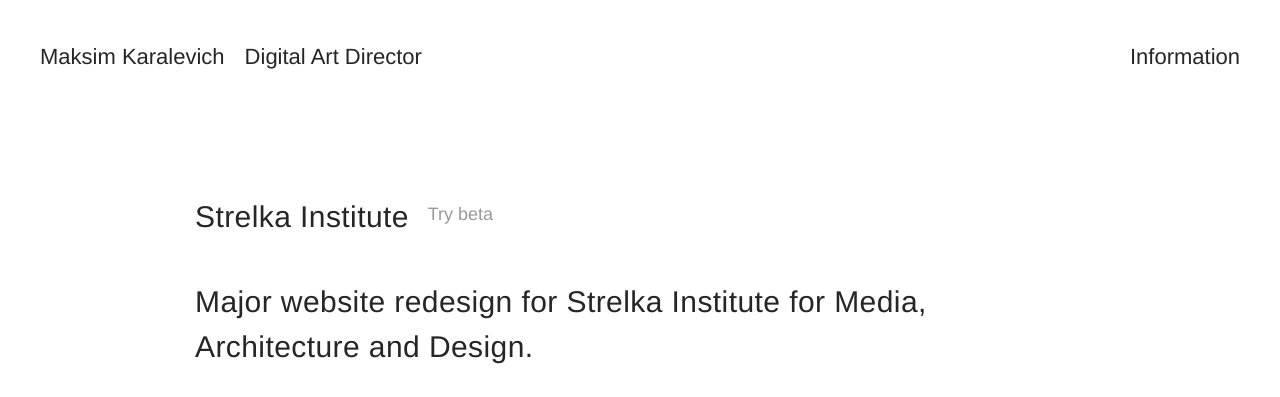
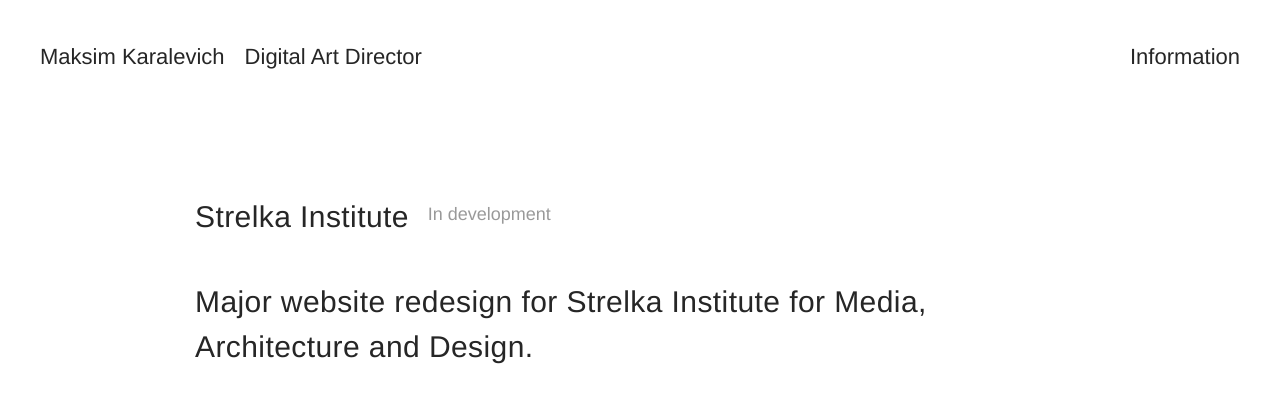
Before and after one commit to exah/karalevich-com, a Jekyll site: the page built from _posts/1990-01-10-strelka-com.html, in a window 1280 px wide. Shown: the top 397 px of the page. Built offline with Jekyll 4.4.1, drawn with Linux system fonts in a browser that asks for light colours.

Commit message:
Add a case

```diff
--- a/Gemfile
+++ b/Gemfile
@@ -1,6 +1,7 @@
 source 'https://rubygems.org'
 
 gem 'jekyll', '3.1.6'
+gem 'thin'
 
 group :jekyll_plugins do
 	gem 'octopress-autoprefixer'
--- /dev/null
+++ b/_posts/1990-01-10-strelka-com.html
@@ -0,0 +1,347 @@
+---
+layout: post
+title:  "Strelka Institute"
+permalink: "strelka-com"
+preview: "/images/strelka-com/cover-r43.jpg"
+description: "Website redesign for Strelka Institute for Media, Architecture and Design."
+caption: "Website redesign of the school"
+tags: ['2018', 'ux', 'ui', 'product', 'visual design']
+
+production: "
+	2018, Strelka Studio.
+"
+role: "Digital art direction, UX prototyping, user interface, visual design, interactive design"
+links: "—"
+
+---
+
+
+<!-- INTRO -->
+
+<div class="row-start row-clear-desktop-sm row-clear-mobile">
+	<div class="col-2"></div>
+
+	<div class="row-start row-to-column row-clear-desktop-sm row-clear-mobile margin-t-6x">
+		<div class="col-10 row-clear-desktop-sm row-clear-mobile">
+			<p class="margin-b-2x">Strelka Institute <span style="vertical-align: 0.4em" class="a-no-line button text-small caption text-black40 margin-l-05x">In development</span></p>
+			<p class="text-thin">
+				Major website redesign for Strelka Institute for Media, Architecture and Design.
+			</p>
+		</div>
+
+<!-- PROJECT CREDIT -->
+
+		{% include credits.html %}
+
+	</div>
+</div>
+
+
+<!-- CONTENT -->
+
+<div class="row-center margin-t-6x">
+	<div class="col-big">
+		<div class="ratio-wrap ratio-32">
+			<img src="https://www.dropbox.com/s/y8mkk0sc0v1fj1h/photo-r32.jpg?raw=1">
+		</div>
+		<p class="text-small text-thin text-center margin-t-05x">
+			Fasade © Strelka Institute
+		</p>
+	</div>
+</div>
+
+<div class="row-start row-clear-desktop-sm row-clear-mobile margin-t-6x">
+	<div class="col-2"></div>
+	<div class="col-10">
+		<p class="text-small margin-b-1x">Client</p>
+		<p class="text-thin">
+			Strelka Institute for Media, Architecture and Design, consistently rated as one of the top 100 architecture schools in the world by Domus magazine since its founding in 2009.
+			Among the many leading authorities in the fields of architecture and urbanism that direct the school’s educational programme are Rem Koolhaas, Reinier De Graaf and Benjamin H. Bratton.
+		</p>
+	</div>
+</div>
+
+<div class="row-start row-clear-desktop-sm row-clear-mobile margin-t-6x">
+	<div class="col-2"></div>
+	<div class="col-6">
+		<p class="text-small margin-b-1x">Overview</p>
+		<p class="text-small margin-r-1x margin-b-4x">
+			As Strelka is constantly changing and the scope of the content it is producing is expanding, the Instituteʼs main website should follow its growth.
+		</p>
+	</div>
+	<div class="col-1"></div>
+	<div class="col-6">
+		<p class="text-small margin-b-1x">Redesign</p>
+		<p class="margin-b-05x text-small padding-r-1x">
+			After research and analysis of user interaction the following key aspects to be addressed were outlined:
+		</p>
+		<ul class="text-small unordered-list">
+			<li>Present up-to-date information on the activities</li>
+			<li>Make the structure scalable</li>
+			<li>Add interaction between the sections/content</li>
+		</ul>
+	</div>
+</div>
+
+<div class="row-center margin-t-8x">
+	<div class="col-12 row-to-column">
+		<div class="ratio-wrap ratio-169">
+			<iframe src="https://player.vimeo.com/video/273722380?" frameborder="0" webkitallowfullscreen mozallowfullscreen allowfullscreen></iframe>
+		</div>
+		<p class="text-small text-thin text-center margin-t-05x">Design overview
+		</p>
+	</div>
+</div>
+
+<div class="row-start row-clear-desktop-sm row-clear-mobile margin-t-6x">
+	<div class="col-2"></div>
+	<div class="col-10">
+		<p class="text-small margin-b-1x">Solutions</p>
+		<p class="margin-b-1x text-thin padding-r-1x">
+			All design decisions were aimed at improving the relationship between the content, its sorting and filtering, as well as display options.
+		</p>
+		<ol class="text-small ordered-list">
+			<a href="#feed"><li>Feed</li></a>
+			<a href="#tag-system"><li>Tag system</li></a>
+			<a href="#focused-content-viewing"><li>Focused content viewing</li></a>
+			<a href="#content-viewing-options"><li>Content viewing options</li></a>
+			<a href="#adaptive-web"><li>Adaptive web</li></a>
+		</ol>
+	</div>
+	<div class="col-2"></div>
+</div>
+
+<div class="row-start row-clear-desktop-sm row-clear-mobile margin-t-2x">
+	<div class="col-2"></div>
+	<div class="col-12">
+	<div class="elem-bottom-line margin-t-4x"></div>
+	</div>
+	<div class="col-2"></div>
+</div>
+
+
+<div id="feed"></div>
+
+
+<div class="row-start row-clear-desktop-sm row-clear-mobile margin-t-8x">
+	<div class="col-2"></div>
+	<div class="col-6">
+		<p class="text-small caption text-uppercase margin-b-1x">1. Feed</p>
+		<p class="text-small margin-r-1x">
+			Each department of the Institute has a website section with a feed which consists of blocks. The main page of the website shows updates from all the various sections using the same blocks.
+		</p>
+	</div>
+	<div class="col-1"></div>
+	<div class="col-6">
+		<p class="text-small caption text-uppercase margin-b-1x"> </p>
+		<p class="margin-b-05x text-small padding-r-1x">
+			With feed moderation you can shift user’s focus to the information that is most relevant during a particular period: in the Summer—to list ongoing activities and events, in the Winter—to present research outcomes and announce admission process; to promote books and sponsors, etc.
+		</p>
+	</div>
+</div>
+
+<div class="row-center margin-t-4x">
+	<div class="col-big">
+		<div class="ratio-wrap ratio-45">
+			<img class="lazy" data-src="https://www.dropbox.com/s/b1hsxeczrue8bf5/feed-r45.jpg?raw=1">
+		</div>
+		<p class="text-small text-thin text-center margin-t-05x">
+			Index feed
+		</p>
+	</div>
+</div>
+
+<div class="row-between row-clear-desktop-sm row-clear-mobile padding-l-4x padding-r-4x margin-t-6x">
+	<div class="col-big margin-r-2x margin-b-4x">
+		<div class="ratio-wrap ratio-11">
+			<img class="lazy" data-src="https://www.dropbox.com/s/4j3dd85pockqqmh/feeds-1-r11.jpg?raw=1">
+		</div>
+		<p class="text-small text-thin text-center margin-t-05x">Promoting Education sections</p>
+	</div>
+	<div class="col-big">
+	<div class="ratio-wrap ratio-11">
+		<img class="lazy" data-src="https://www.dropbox.com/s/e66nmoir8k6l6gt/feeds-2-r11.jpg?raw=1">
+	</div>
+	<p class="text-small text-thin text-center margin-t-05x">Promoting articles and events</p>
+	</div>
+</div>
+
+<div class="row-start row-clear-desktop-sm row-clear-mobile margin-t-4x">
+	<div class="col-2"></div>
+	<div class="col-10">
+		<p class="text-thin margin-b-1x">
+			There are 3 types of blocks, each of them with a specific functionality: <i>Hero</i> for featured articles, <i>Medium</i> for interactive special and service blocks, <i>Standard</i> for everything else.
+		</p>
+	</div>
+	<div class="col-2"></div>
+</div>
+
+<div class="row-center margin-t-6x">
+	<div class="col-big">
+		<div class="ratio-wrap ratio-32">
+			<img src="https://www.dropbox.com/s/ciqouoc2jzjorfl/blocks-r32.jpg?raw=1">
+		</div>
+		<p class="text-small text-thin text-center margin-t-05x">
+			Various types of blocks of Index
+		</p>
+	</div>
+</div>
+
+
+<div id="focused-content-viewing"></div>
+
+
+<div class="row-start row-clear-desktop-sm row-clear-mobile margin-t-8x">
+	<div class="col-2"></div>
+	<div class="col-6">
+		<p class="text-small caption text-uppercase margin-b-1x">2. Focused content viewing</p>
+		<p class="text-small margin-r-1x">
+			The hierarchy of some sections has up to 4 levels. In order to focus user’s attention on the content and cut less relevant information, the layer system was used.
+		</p>
+	</div>
+	<div class="col-1"></div>
+	<div class="col-6">
+		<p class="text-small caption text-uppercase margin-b-1x"> </p>
+		<p class="margin-b-05x text-small padding-r-1x">
+			<i>Layer 1</i>—sections and subsections.<br><i>Layer 2</i>—content pages: articles, events, books, programmes, etc.
+		</p>
+	</div>
+</div>
+
+<div class="row-center margin-t-4x">
+	<div class="col-big">
+		<div class="ratio-wrap ratio-169">
+			<img class="lazy" data-src="https://www.dropbox.com/s/c55ir6mvc93r304/content_pages-r169.jpg?raw=1">
+		</div>
+		<p class="text-small text-thin text-center margin-t-05x">
+			Content pages of Education, Press and Events sections
+		</p>
+	</div>
+</div>
+
+
+<div id="tag-system"></div>
+
+
+<div class="row-start row-clear-desktop-sm row-clear-mobile margin-t-8x">
+	<div class="col-2"></div>
+	<div class="col-6">
+		<p class="text-small caption text-uppercase margin-b-1x">3. Tag system</p>
+		<p class="text-small margin-r-1x">
+			Previous clustering of content based on themes was replaced by tag function which allows to scale the system and search easily.
+		</p>
+	</div>
+	<div class="col-1"></div>
+	<div class="col-6">
+		<p class="text-small caption text-uppercase margin-b-1x"> </p>
+		<p class="margin-b-05x text-small padding-r-1x">
+			There are main tags, special tags (for sponsored events, or a special series), as well as content tags—all of them work the same way. When the user filters content by using a tag, s/he sees a page with a dynamic header depending on the query.
+		</p>
+	</div>
+</div>
+
+
+<div class="row-between row-clear-desktop-sm row-clear-mobile margin-t-6x">
+	<div class="col-big margin-r-1x margin-b-4x">
+		<div class="row-to-column">
+			<div class="ratio-wrap ratio-53 elem-border-black05">
+				<video poster="https://www.dropbox.com/s/rd0mr4qjf2yqe08/tag_system-poster-r53.jpg?raw=1" src="/images/strelka-com/tag_system-r53.mp4" type="video" autoplay loop muted playsinline></video>
+			</div>
+			<p class="text-small text-thin text-center margin-t-05x">Selecting main tags</p>
+		</div>
+	</div>
+	<div class="col-big">
+		<div class="row-to-column">
+			<div class="ratio-wrap ratio-53 elem-border-black05">
+				<img class="lazy" data-src="https://www.dropbox.com/s/lxq1qijiy51vzrk/special_tag-r53.jpg?raw=1">
+			</div>
+			<p class="text-small text-thin text-center margin-t-05x">Special tag</p>
+		</div>
+	</div>
+</div>
+
+
+<div id="content-viewing-options"></div>
+
+
+<div class="row-start row-clear-desktop-sm row-clear-mobile margin-t-8x">
+	<div class="col-2"></div>
+	<div class="col-6">
+		<p class="text-small caption text-uppercase margin-b-1x">4. Content viewing options</p>
+		<p class="text-small margin-r-1x">
+			Alternative viewing of the sections allows to display detailed information on the content and provide additional functionality without complicating the UI.
+		</p>
+	</div>
+	<div class="col-1"></div>
+	<div class="col-6">
+		<p class="text-small caption text-uppercase margin-b-1x"> </p>
+		<p class="margin-b-05x text-small padding-r-1x">
+			<i>View 1</i>—focuses on the featured content and provides related information.<br><i>View 2</i>—provides detailed information about the content and/or chronological order.
+		</p>
+	</div>
+</div>
+
+
+<div class="row-between row-clear-desktop-sm row-clear-mobile margin-t-6x">
+	<div class="col-big margin-r-1x margin-b-4x">
+		<div class="row-to-column">
+			<div class="ratio-wrap ratio-54 elem-border-black05">
+				<img class="lazy" data-src="https://www.dropbox.com/s/afotk3mv8lllk3f/education-view-01-r54.jpg?raw=1">
+				<img class="elem-show-hide-loop elem-opacity--0 elem-transition--02 lazy"data-src="https://www.dropbox.com/s/rn04bsfyddsb4k8/education-view-02-r54.jpg?raw=1">
+			</div>
+			<p class="text-small text-thin text-center margin-t-05x">Students</p>
+		</div>
+	</div>
+	<div class="col-big">
+		<div class="row-to-column">
+			<div class="ratio-wrap ratio-54 elem-border-black05">
+				<img class="lazy" data-src="https://www.dropbox.com/s/4al8pu8wc9a5sik/books-view-01-r54.jpg?raw=1">
+				<img class="elem-show-hide-loop elem-opacity--0 elem-transition--02 lazy" data-src="https://www.dropbox.com/s/7njxqmz5n6yv0ht/books-view-02-r54.jpg?raw=1">
+			</div>
+			<p class="text-small text-thin text-center margin-t-05x">Books</p>
+		</div>
+	</div>
+</div>
+
+
+<div id="adaptive-web"></div>
+
+
+<div class="row-start row-clear-desktop-sm row-clear-mobile margin-t-8x">
+	<div class="col-2"></div>
+	<div class="col-6">
+		<p class="text-small caption text-uppercase margin-b-1x">5. Adaptive web</p>
+		<p class="text-small margin-r-1x">
+			Mobile version provides compact information display and addition of format-relevant functions.
+		</p>
+	</div>
+	<div class="col-1"></div>
+	<div class="col-6">
+		<p class="text-small caption text-uppercase margin-b-1x"> </p>
+		<p class="margin-b-05x text-small padding-r-1x">
+			Some of them are fast event registration, quick sharing on social media, contacting the Institute departments.
+		</p>
+	</div>
+</div>
+
+
+<div class="row-between row-clear-desktop-sm row-clear-mobile margin-t-6x">
+	<div class="col-big margin-r-1x margin-b-4x">
+		<div class="row-to-column">
+			<div class="ratio-wrap ratio-54">
+				<img class="lazy" data-src="https://www.dropbox.com/s/a1ely8htosk229q/mobile-1-r54.jpg?raw=1">
+				<img class="elem-show-hide-loop elem-opacity--0 elem-transition--02 lazy" data-src="https://www.dropbox.com/s/ca8h8goq0mvn3jr/mobile-1.1-r54.jpg?raw=1">
+			</div>
+			<p class="text-small text-thin text-center margin-t-05x">Book's action</p>
+		</div>
+	</div>
+	<div class="col-big">
+		<div class="row-to-column">
+			<div class="ratio-wrap ratio-54">
+				<img class="lazy" data-src="https://www.dropbox.com/s/85q1absjdbyya39/mobile-2-r54.jpg?raw=1">
+				<img class="elem-show-hide-loop elem-opacity--0 elem-transition--02 lazy"data-src="https://www.dropbox.com/s/vs2ucxr6r3j5odv/mobile-2.1-r54.jpg?raw=1">
+			</div>
+			<p class="text-small text-thin text-center margin-t-05x">Menu button</p>
+		</div>
+	</div>
+</div>
--- a/_sass/_layout.scss
+++ b/_sass/_layout.scss
@@ -569,6 +569,7 @@
 .elem-border-black10 {border: 1px solid $c-black10}
 .elem-border-black05 {border: 1px solid $c-black05}
 .elem-bottom-line {border-bottom: 1px solid $c-black20}
+.elem-bottom-line--light {border-bottom: 1px solid $c-white20}
 .elem-top-line {border-top: 1px solid $c-black20}
 .elem-top-line--light {border-top: 1px solid $c-white20}
 .elem-shadow-1 {box-shadow: 0px 1px 1px 0px #00000038}
--- a/_sass/typography.scss
+++ b/_sass/typography.scss
@@ -70,7 +70,7 @@
 .text-grey {color: $c-black20}
 .text-black40 {color: $c-black40}
 .text-black70 {color: $c-black70}
-.text-white {color: $c-white85}
+.text-white {color: $c-white80}
 .text-blue {color: $c-blue}
 
 
@@ -113,12 +113,12 @@
 .text-black70 a {color: $c-black70}
 
 .bubble-black {
-  color: $c-white85;
+  color: $c-white80;
 }
 
 .bubble-black a {
   border-bottom: 1px solid $c-white20;
-  color: $c-white85;
+  color: $c-white80;
 }
 
 
@@ -131,12 +131,12 @@
 
 .text-white a {
   border-bottom: 1px solid $c-white20;
-  color: $c-white85;
+  color: $c-white80;
 }
 
 .text-white a:hover {
   border-bottom: 1px solid $c-white;
-  color: $c-white85;
+  color: $c-white80;
 }
 
 
--- a/_sass/variables.scss
+++ b/_sass/variables.scss
@@ -17,7 +17,7 @@
 $c-black70: rgba(0, 0, 0, .70);
 $c-white20: rgba(255, 255, 255, .2);
 $c-white40: rgba(255, 255, 255, .4);
-$c-white85: rgba(255, 255, 255, .85);
+$c-white80: rgba(255, 255, 255, .80);
 $c-blue: #36A5FF;
 $c-transp: rgba(0, 0, 0, 0);
 
--- a/archive/1990-01-10-strelka-com.html
+++ b/hidden/1990-01-10-xsolla-com.html
@@ -23,9 +20,9 @@
 
 	<div class="row-start row-to-column row-clear-desktop-sm row-clear-mobile margin-t-6x">
 		<div class="col-10 row-clear-desktop-sm row-clear-mobile">
-			<p class="margin-b-2x">Strelka Institute <a style="vertical-align: 0.4em" class="a-no-line button text-small caption text-black40 margin-l-05x" href="http://beta.strelka.com">Try beta</a></p>
+			<p class="margin-b-2x">xSolla, Inc</p>
 			<p class="text-thin">
-				Major website redesign for Strelka Institute for Media, Architecture and Design.
+				Design system for a major indie games publishing platform.
 			</p>
 		</div>
 
@@ -35,6 +32,7 @@
 
 	</div>
 </div>
+
 
 
 <!-- CONTENT -->
--- a/index.html
+++ b/index.html
@@ -25,15 +25,15 @@
 <div class="row-between row-clear-mobile margin-intro-holder">
 
 	<div class="col-half row-to-column elem-transition--05 margin-b-6x margin-r-1x">
-		<span class="project index-project text-small a-ratio-wrap a-no-line">
+		<a href="/strelka-com" class="project index-project text-small a-ratio-wrap a-no-line">
 			<div class="ratio-wrap ratio-43">
 				<img class="elem-transition--10" src="/images/strelka-com/cover-r43.jpg">
 			</div>
 			<div class="row-start row-to-column margin-t-1x">
 					<p class="project-title margin-r-1x">Strelka Institute</p>
-					<p class="text-small text-thin project-desc opacity">Redesign case study <i> coming soon</i></p>
+					<p class="text-small text-thin project-desc opacity">Redesign case study</p>
 			</div>
-		</span>
+		</a>
 	</div>
 
 	<div class="col-half row-to-column elem-transition--05 margin-b-6x">
--- a/scripts/main.js
+++ b/scripts/main.js
@@ -40,6 +40,7 @@
         $('body').addClass('text-white bg-black elem-transition--05')
         $('.a-menu').addClass('a-menu--white')
         $('.text-grey').addClass('text-white elem-opacity--04')
+        $('.elem-bottom-line').addClass('elem-bottom-line--light')
         $('.bubble').addClass('bubble-black')
         $('.tag').addClass('bubble-black')
         $('.credits-button').addClass('bubble-black')
@@ -48,6 +49,7 @@
       $('body').removeClass('text-white bg-black')
       $('.a-menu').removeClass('a-menu--white')
       $('.text-grey').removeClass('text-white elem-opacity--04')
+      $('.elem-bottom-line').removeClass('elem-bottom-line--light')
       $('.bubble').removeClass('bubble-black')
       $('.tag').removeClass('bubble-black')
       $('.credits-button').removeClass('bubble-black')
```
Also changed, not shown: other parts of hidden/1990-01-10-xsolla-com.html (+7 -10 lines), hidden/1990-01-09-xsolla.html (added, +221 -0 lines), Gemfile.lock, hidden/1990-01-02-papin-locking.html (renamed from archive/1990-01-02-papin-locking.html), 2 other files.
